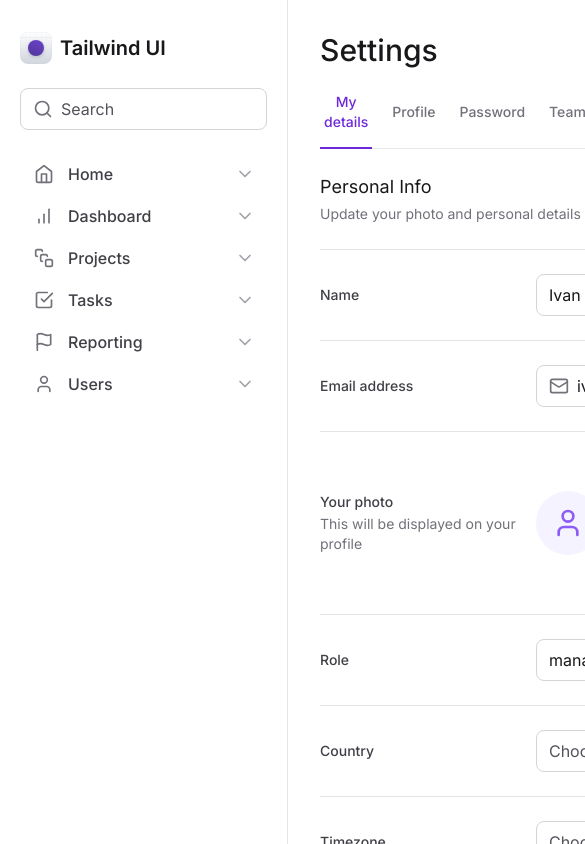
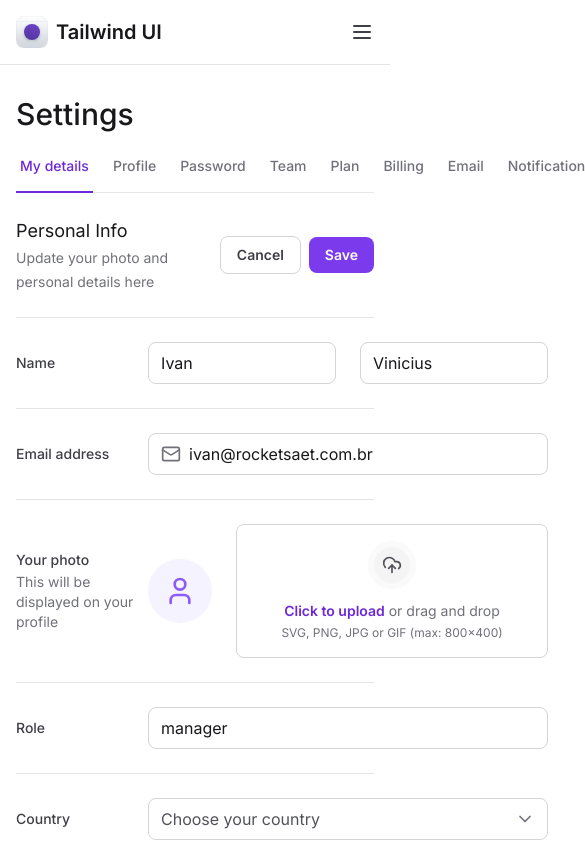
Before and after one commit to ivanvinicius/tailwind-course, a Next.js app: page / in a window 390 px wide. Shown: the top 844 px of the page, 585 px wide, since content can reach past the window. Built offline with nearby package versions, Linux system fonts and the light colour scheme; grey boxes are pictures that could not be loaded.

Commit message:
:sparkles: sidebar resposividade e abertura

```diff
--- a/package.json
+++ b/package.json
@@ -10,6 +10,7 @@
   },
   "dependencies": {
     "@formkit/auto-animate": "^0.8.0",
+    "@radix-ui/react-collapsible": "^1.0.3",
     "@radix-ui/react-select": "^2.0.0",
     "@radix-ui/react-tabs": "^1.0.4",
     "framer-motion": "^10.16.4",
@@ -17,6 +18,7 @@
     "next": "13.5.4",
     "react": "^18",
     "react-dom": "^18",
+    "tailwind-merge": "^1.14.0",
     "tailwind-variants": "^0.1.14"
   },
   "devDependencies": {
--- a/src/app/layout.tsx
+++ b/src/app/layout.tsx
@@ -15,10 +15,12 @@ function RootLayout({ children }: { children: React.ReactNode }) {
   return (
     <html className="antialiased" lang="en">
       <body className={inter.className}>
-        <div className="grid min-h-screen grid-cols-app">
+        <div className="flex min-h-screen flex-col lg:grid lg:grid-cols-app">
           <Sidebar />
 
-          <main className="px-8 pb-12 pt-8">{children}</main>
+          <main className="px-4 pb-12 pt-24 lg:col-start-2 lg:px-8 lg:pb-12 lg:pt-8">
+            {children}
+          </main>
         </div>
       </body>
     </html>
--- a/src/components/form/select/root.tsx
+++ b/src/components/form/select/root.tsx
@@ -21,7 +21,7 @@ export function SelectRoot({ placeholder = '', children, ...rest }: Props) {
 
       <RadixSelect.Portal>
         <RadixSelect.Content
-          className="animate-slideDownAndFade z-10 w-[--radix-select-trigger-width] overflow-hidden rounded-lg border border-zinc-200 bg-white"
+          className="z-10 w-[--radix-select-trigger-width] animate-slideDownAndFade overflow-hidden rounded-lg border border-zinc-200 bg-white"
           side="bottom"
           sideOffset={4}
           position="popper"
--- a/src/components/sidebar/index.tsx
+++ b/src/components/sidebar/index.tsx
@@ -1,3 +1,6 @@
+'use client'
+
+import * as Collapsible from '@radix-ui/react-collapsible'
 import {
   Search,
   BarChart,
@@ -8,8 +11,11 @@ import {
   User,
   LifeBuoy,
   Settings,
+  Menu,
 } from 'lucide-react'
+import { twMerge } from 'tailwind-merge'
 
+import { Button } from '../button'
 import { Input } from '../form/input'
 import { Logo } from './logo'
 import { NavItem } from './nav-item'
@@ -18,9 +24,27 @@ import { SpaceWidget } from './space-widget'
 
 export function Sidebar() {
   return (
-    <aside className="flex flex-col gap-6 border-r border-zinc-200 px-5 py-8">
+    <Collapsible.Root
+      className={twMerge([
+        'border-zinc-200 bg-white',
+        'fixed left-0 right-0 top-0 z-20 flex flex-col gap-6 border-b p-4 data-[state=open]:h-screen',
+        'lg:right-auto lg:w-80 lg:border-r lg:px-5 lg:py-8 lg:data-[state=closed]:h-screen',
+      ])}
+    >
+      <div className="flex items-center justify-between">
         <Logo />
 
+        <Collapsible.Trigger asChild className="lg:hidden">
+          <Button variant="ghost" type="button">
+            <Menu className="h-6 w-6 text-zinc-700" />
+          </Button>
+        </Collapsible.Trigger>
+      </div>
+
+      <Collapsible.Content
+        className="flex flex-1 flex-col gap-6 data-[state=closed]:sr-only data-[state=open]:animate-slideDownAndFade lg:data-[state=closed]:not-sr-only"
+        forceMount
+      >
         <Input.Root>
           <Input.Prefix>
             <Search className="h-5 w-5 text-zinc-500" />
@@ -49,6 +73,7 @@ export function Sidebar() {
 
           <Profile />
         </div>
-    </aside>
+      </Collapsible.Content>
+    </Collapsible.Root>
   )
 }
--- a/src/components/tabs/tab-item.tsx
+++ b/src/components/tabs/tab-item.tsx
@@ -15,7 +15,7 @@ export function TabItem({ value, title, active = false }: Props) {
       className="cursor-defaul group relative px-1 pb-4 text-sm font-medium text-zinc-500 outline-none transition-all duration-150 hover:text-violet-700 data-[state=active]:text-violet-700 "
       value={value}
     >
-      <span className="rounded-sm ring-violet-300 transition-shadow duration-200 group-focus-visible:ring-1 group-focus-visible:ring-offset-8">
+      <span className="whitespace-nowrap rounded-sm ring-violet-300 transition-shadow duration-200 group-focus-visible:ring-1 group-focus-visible:ring-offset-8">
         {title}
       </span>
 
--- a/tailwind.config.ts
+++ b/tailwind.config.ts
@@ -42,11 +42,16 @@ const config: Config = {
           from: { opacity: '0', transform: 'translateY(-2px)' },
           to: { opacity: '1', transform: 'translateY(0px)' },
         },
+        slideUpAndFade: {
+          from: { opacity: '0', transform: 'translateY(2px)' },
+          to: { opacity: '1', transform: 'translateY(0)' },
+        },
       },
 
       animation: {
         slideDownAndFade:
-          'slideDownAndFade 150ms cubic-bezier(0.16, 1, 0.3, 1)',
+          'slideDownAndFade 300ms cubic-bezier(0.16, 1, 0.3, 1)',
+        slideUpAndFade: 'slideUpAndFade 300ms cubic-bezier(0.16, 1, 0.3, 1)',
       },
     },
   },
```
Also changed, not shown: 1 other file (tests, documents, lock files or other folders). Lines whose indentation alone changed are shown as unchanged.
